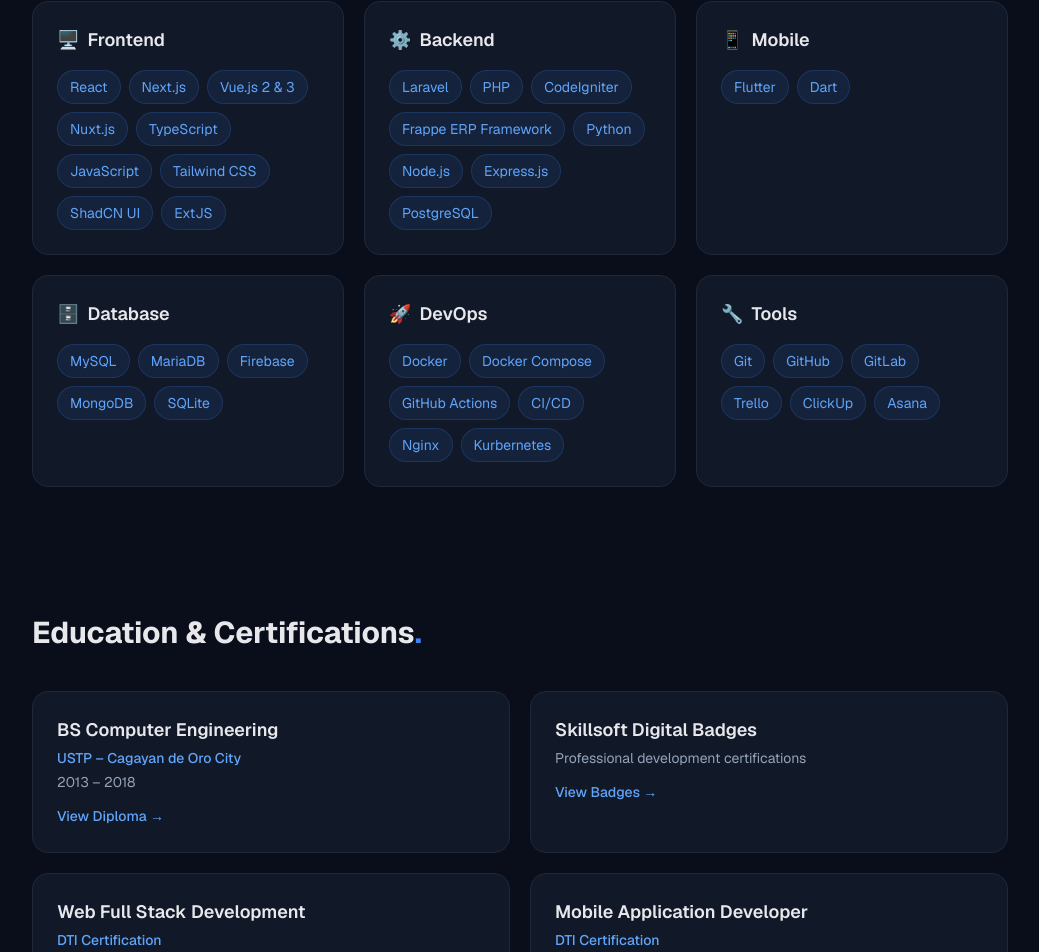
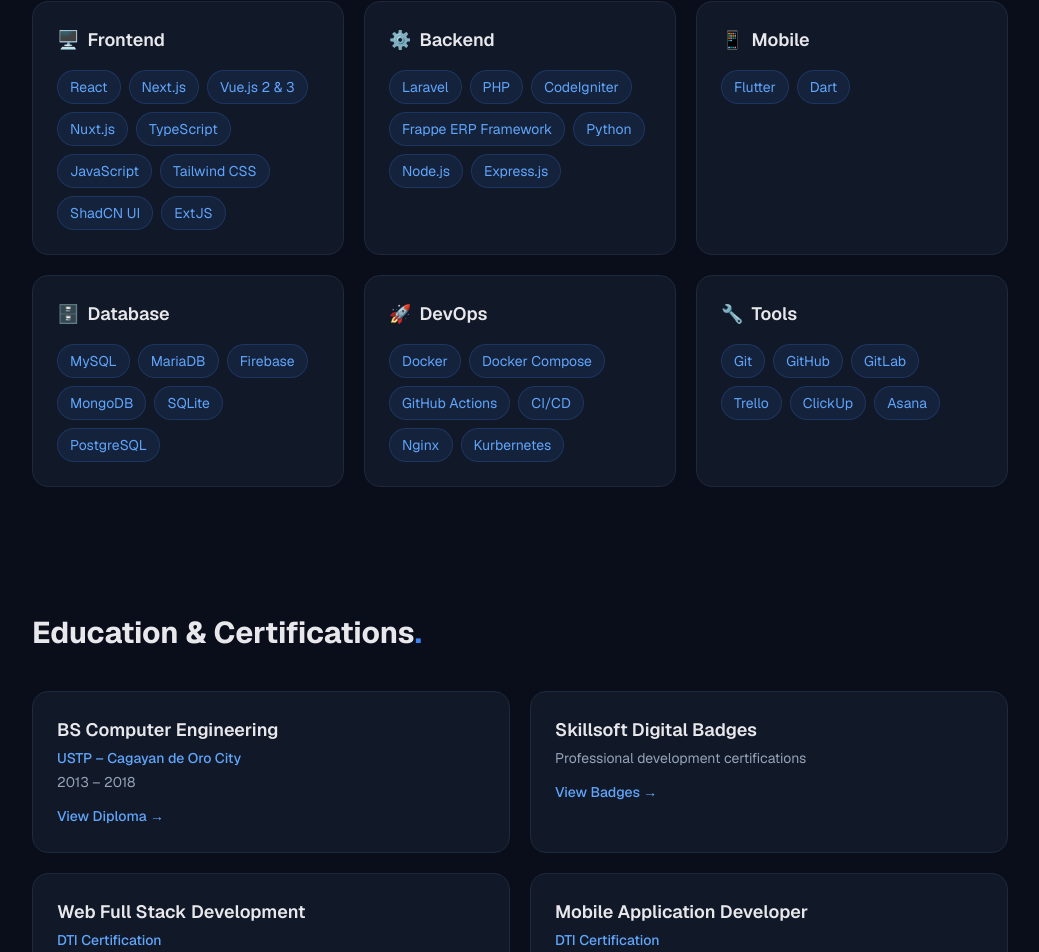
Before and after one commit to aonoexercist/my-portfolio, a Next.js app: page / in a window 1280 px wide. Shown: the part 3232-4184 px from the top of the page, without its empty margins (120-1159 px from the left). Built offline with nearby package versions, Linux system fonts and the light colour scheme.

Commit message:
Update tech stack: Remove 'PostgreSQL' from Backend skills and add it to Database skills

```diff
--- a/app/page.tsx
+++ b/app/page.tsx
@@ -85,7 +85,7 @@
   {
     icon: "⚙️",
     title: "Backend",
-    skills: ["Laravel", "PHP", "CodeIgniter", "Frappe ERP Framework", "Python", "Node.js", "Express.js", "PostgreSQL"],
+    skills: ["Laravel", "PHP", "CodeIgniter", "Frappe ERP Framework", "Python", "Node.js", "Express.js"],
   },
   {
     icon: "📱",
@@ -95,7 +95,7 @@
   {
     icon: "🗄️",
     title: "Database",
-    skills: ["MySQL", "MariaDB", "Firebase", "MongoDB", "SQLite"],
+    skills: ["MySQL", "MariaDB", "Firebase", "MongoDB", "SQLite", "PostgreSQL"],
   },
   {
     icon: "🚀",
```
